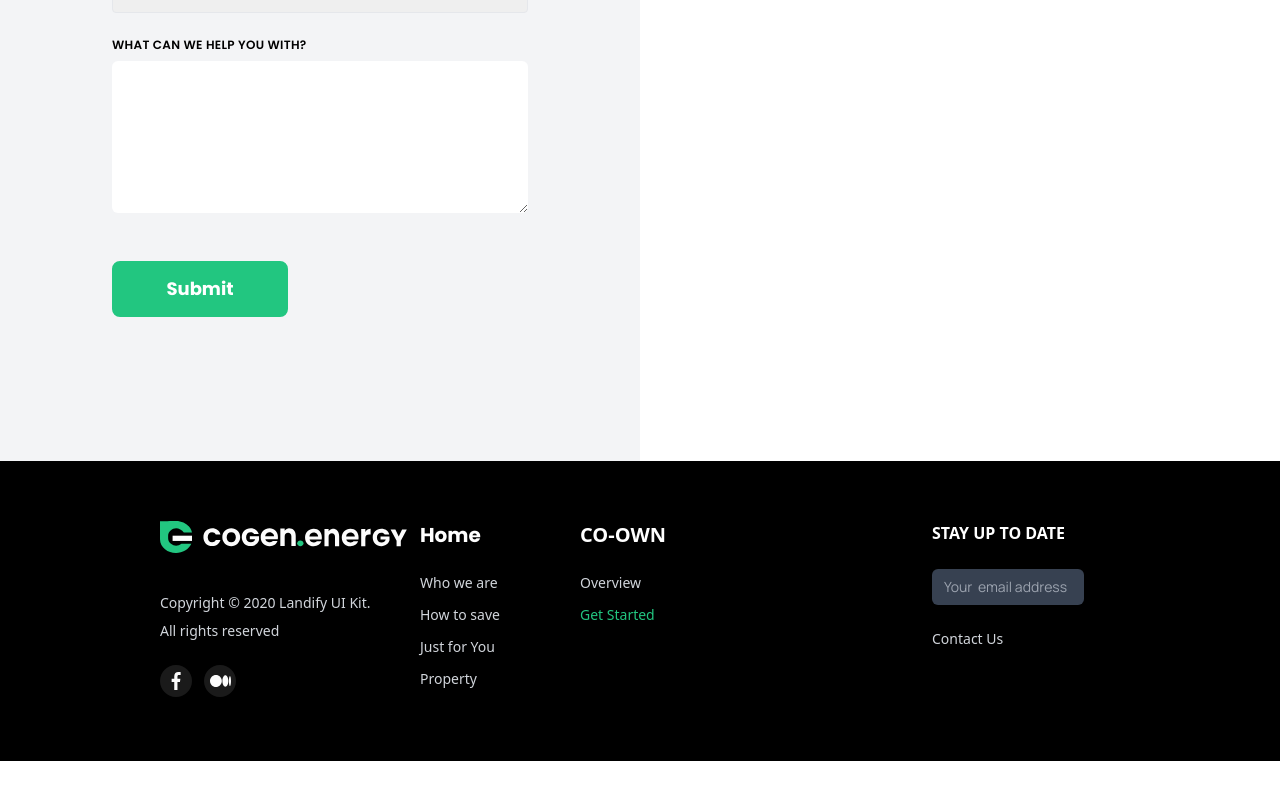
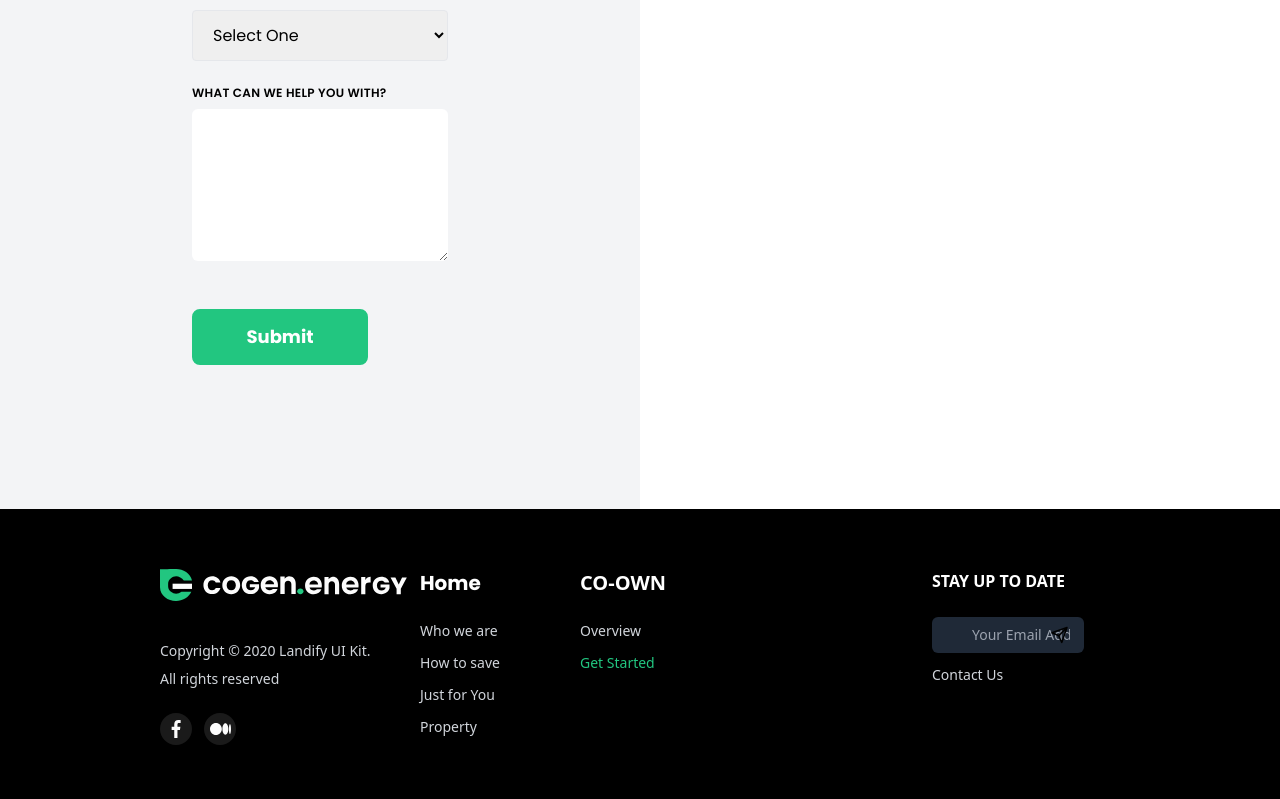
Before and after one commit to Codelabsph/cogen, a Next.js app: page /contactUs in a window 1280 px wide. Shown: the part 999-1798 px from the top of the page. Before the commit the page ends 1760 px from the top, so only its background shows below. Built offline with nearby package versions, Linux system fonts and the light colour scheme; a web font is replaced by a local one.

Commit message:
fixed margin on contact us page and added icon button on footer input address

```diff
--- a/package.json
+++ b/package.json
@@ -25,7 +25,7 @@
   },
   "scripts": {
     "test": "echo \"Error: no test specified\" && exit 1",
-    "dev": "rm -rf .next && next dev -p 3001",
+    "dev": "next dev -p 3001",
     "build": "next build",
     "start": "next start"
   },
--- a/src/components/contactUsForm/index.js
+++ b/src/components/contactUsForm/index.js
@@ -52,9 +52,10 @@ const ContactUsForm = ({}) => {
 
   return (
     <div className="w-1/2 lg:w-1/2 bg-gray-100  md:w-full xxs:w-full sm:w-full">
+      <div className="w-full px-6 sm:px-8 lg:px-16 xl:px-40 2xl:px-48 ">
       <form>
         <div className="flex justify-center  mt-20">
-          <div className="w-3/4 xxs:w-full px-8 pt-6 pb-8 mb-4 flex flex-col my-2">
+          <div className="w-full xxs:w-full px-8 pt-6 pb-8 mb-4 flex flex-col my-2">
             <h3 className="text-xl tracking-widest font-semibold my-24 uppercase xxs:my-12">
               Contact Us
             </h3>
@@ -201,6 +202,7 @@ const ContactUsForm = ({}) => {
           </div>
         </div>
       </form>
+      </div>
     </div>
   );
 };
--- a/src/components/footer/index.js
+++ b/src/components/footer/index.js
@@ -2,6 +2,7 @@ import React from "react";
 import FooterIcon from "public/assets/footer-icon.svg";
 import FbIcon from "public/assets/fb-icon.svg";
 import LinkIcon from "public/assets/link-icon.svg";
+import InputWithButton from "src/components/inputWithButton";
 
 const Footer = () => {
   return (
@@ -83,16 +84,7 @@ const Footer = () => {
             <div className=" uppercase text-white mb-6 font-bold">
               Stay up to date
             </div>
-
-            <div className="rounded-md  my-6">
-              <input
-                type="text"
-                name="email"
-                id="email"
-                className="font-manrope text-white block w-full bg-gray-700 px-3 py-2 rounded-md sm:text-sm focus:outline-none "
-                placeholder="Your  email address"
-              ></input>
-            </div>
+            <InputWithButton placeholder="Your Email Address  "/>
             <div>
               <a
                 href="#"
--- a/src/components/form/input/index.js
+++ b/src/components/form/input/index.js
@@ -24,7 +24,7 @@ const Input = ({
         </label>
       )}
       <input
-        className="appearance-none block w-full bg-gray-100 text-grey-darker border border-red rounded py-3 px-4 mb-3"
+        className="appearance-none block w-full bg-white text-grey-darker border border-red rounded py-3 px-4 mb-3"
         id={id}
         type={type && type}
         name={name && name}
--- /dev/null
+++ b/src/components/inputWithButton/index.js
@@ -0,0 +1,18 @@
+import React from "react";
+import SendIcon from "public/assets/send-icon.svg"
+const InputWithButton = ({ placeholder }) => {
+  return (
+    <form method="GET">
+    <div class="relative text-gray-600 focus-within:text-gray-400">
+      <input type="search" name="q" class="py-2 text-sm text-white bg-gray-800 rounded-md pl-10 w-full  focus:outline-none focus:bg-gray-500 focus:text-gray-900" placeholder={placeholder} autocomplete="off"/>
+      <span class="absolute inset-y-0 right-0 flex items-center pr-3 ">
+        <button type="submit" class="p-1 focus:outline-none focus:shadow-outline">
+            <SendIcon/>
+        </button>
+      </span>
+    </div>
+  </form>
+  );
+};
+
+export default InputWithButton;
```
Also changed, not shown: public/assets/send-icon.svg (added).
